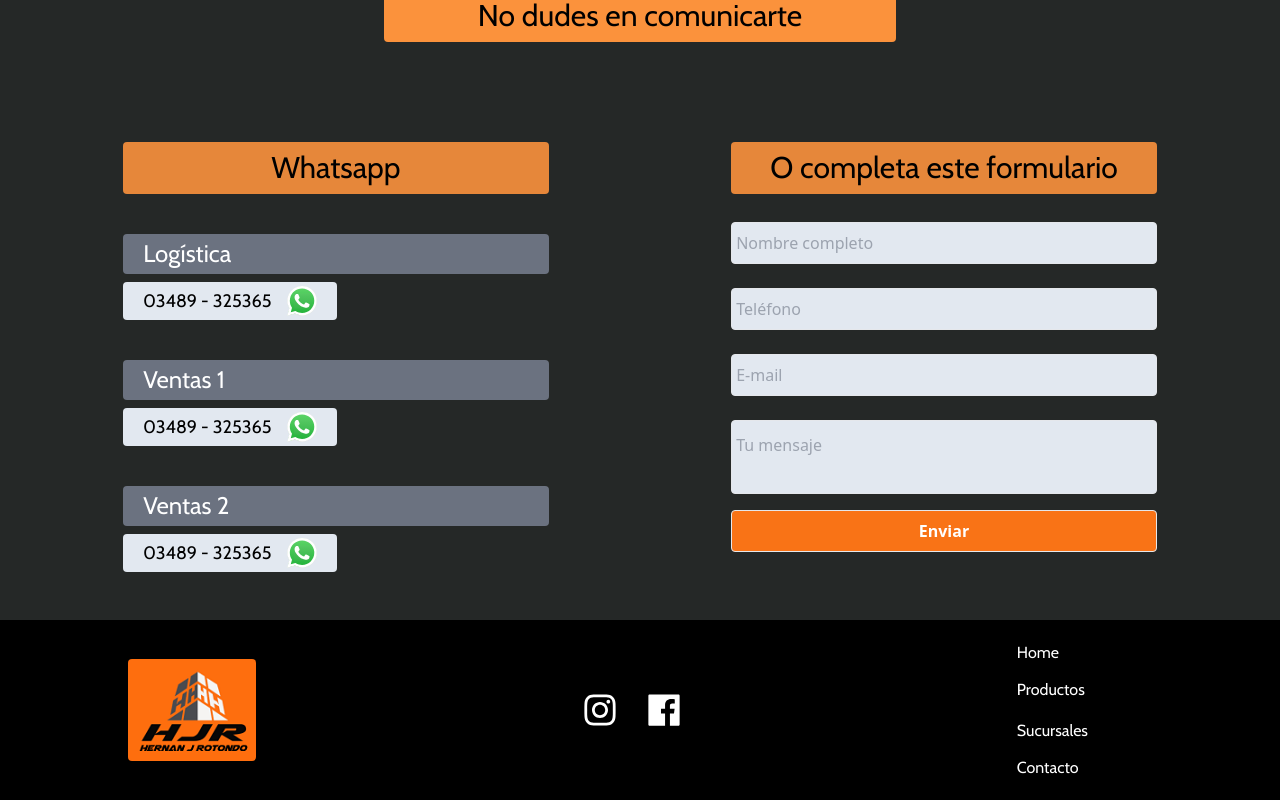
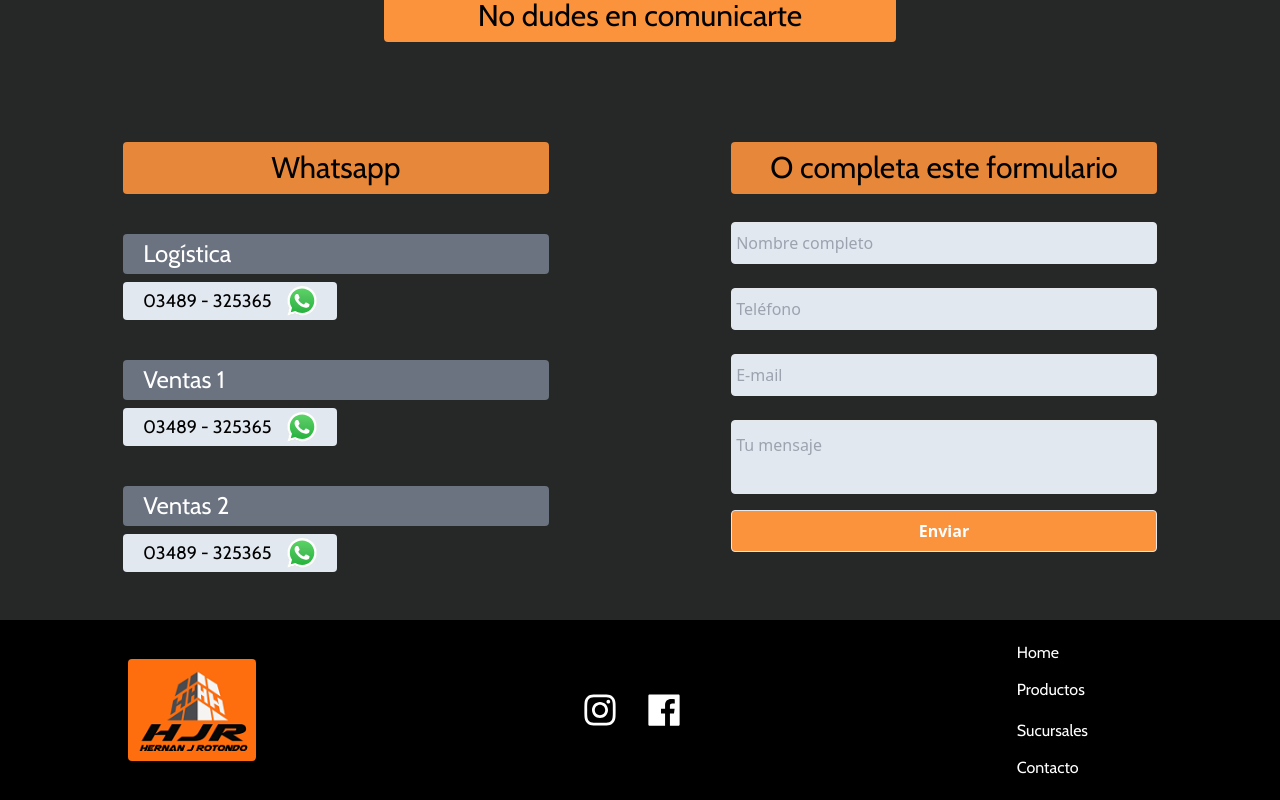
Before and after one commit to estebanPelutiero/materiales-para-construccion-landing-page, a React (Vite) app: page / in a window 1280 px wide. Shown: the part 3006-3806 px from the top of the page. Built offline with nearby package versions, Linux system fonts and the light colour scheme; grey boxes are pictures that could not be loaded.

Commit message:
centered the products when modal apears

```diff
--- a/src/components/form/Contact.jsx
+++ b/src/components/form/Contact.jsx
@@ -75,7 +75,7 @@ const Contact = () => {
             <input className="w-[100%] lg:w-[70%] my-3 py-2 px-1 rounded border bg-slate-200 outline-none" type="text" placeholder="E-mail" name="email"/>
             <textarea className="noResize w-[100%] lg:w-[70%] my-3 py-3 px-1 rounded border bg-slate-200 outline-none" placeholder="Tu mensaje" name="mesage"></textarea>
             <div className="flex justify-start lg:justify-center w-full">
-              <button className="lg:w-[70%] w-[35%] my-1 py-2 border rounded bg-orange-500 text-white font-semibold hover:bg-orange-600 ease-in-out duration-100">Enviar</button>
+              <button className="lg:w-[70%] w-[35%] my-1 py-2 border rounded bg-orange-400 text-white font-semibold hover:bg-orange-500 ease-in-out duration-100">Enviar</button>
             </div>
           </form>
         </div>
--- a/src/components/products/Modal.jsx
+++ b/src/components/products/Modal.jsx
@@ -7,7 +7,7 @@ const Modal = ({ open, onClose, children }) => {
 
     <div
     onClick={onClose}
-    className={`fixed inset-1 mt-[96px] flex justify-center items-center rounded z-30 transition-colors ${open ? 'visible bg-black/90 overflow-scroll' : 'hidden'}`}
+    className={`fixed inset-1 mt-[96px] flex justify-center items-center rounded z-30 transition-colors ${open ? 'visible bg-black/80 overflow-y-scroll overflow-x-hidden' : 'hidden'}`}
     >
           {children}
       <button className='absolute p-3 top-0 right-0' onClick={onClose}><AiFillCloseCircle color='white' size={40} /></button>
--- a/src/components/products/ProductsContainer.jsx
+++ b/src/components/products/ProductsContainer.jsx
@@ -8,7 +8,7 @@ const ProductsContainer = ( { comparative } ) => {
 
     <div className="py-8 w-full md:w-[1340px] m-auto">
 
-      <div className="flex justify-center w-[90vw] h-auto mx-auto py-10">
+      <div className="flex justify-center h-auto mx-auto py-10">
         <div className="grid md:grid-cols-3 grid-flow-row grid-cols-1 justify-center gap-8">
           {obraGruesa.map((item) => {
 
```
